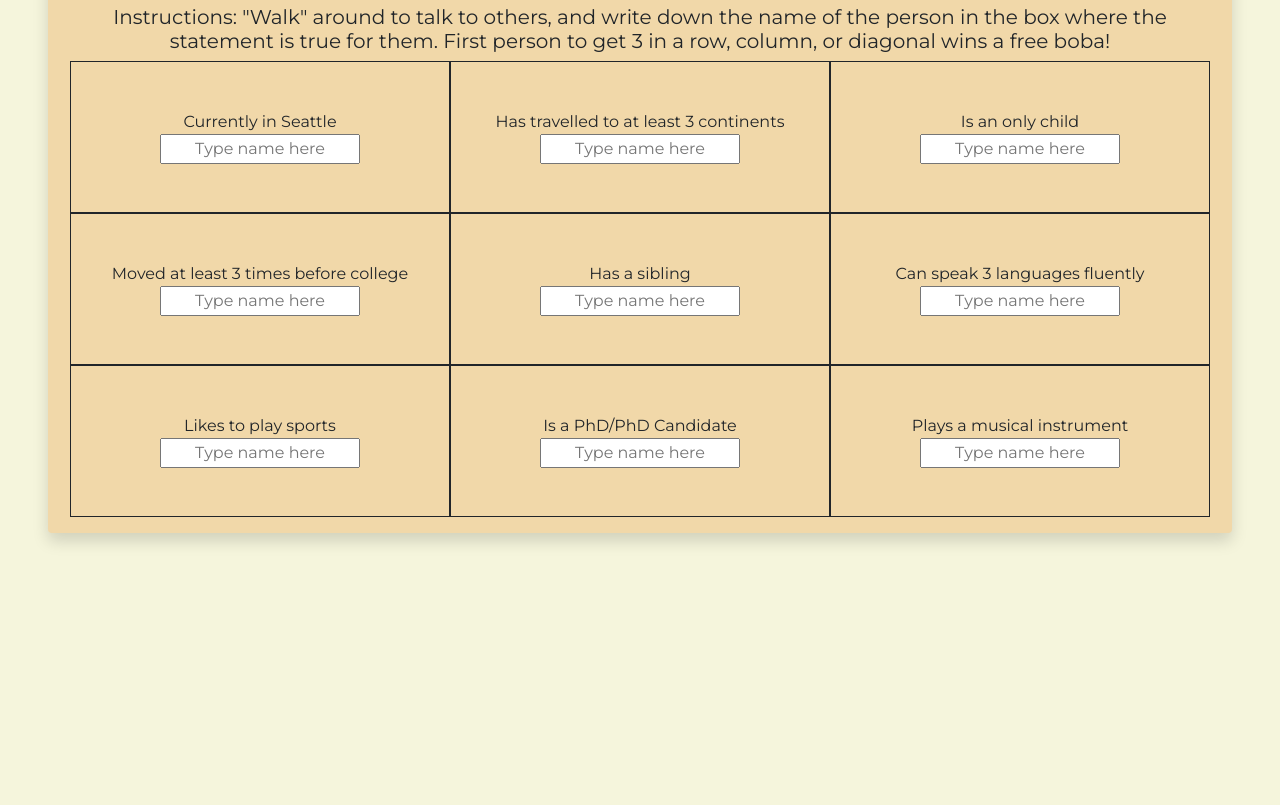
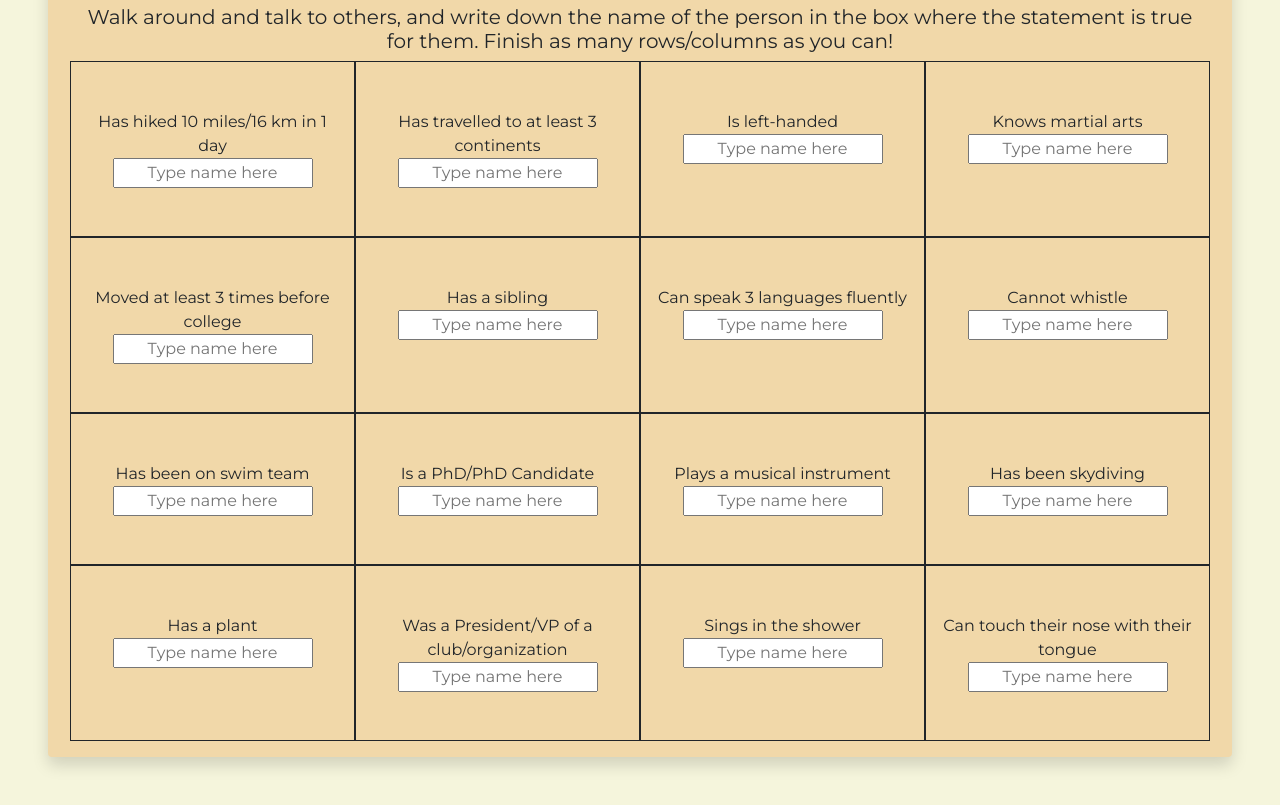
Before and after one commit to pwang19/bingoboard, a plain HTML site: page index.html in a window 1280 px wide. Shown: the part 163-968 px from the top of the page. Before the commit the page ends 800 px from the top, so only its background shows below. Drawn offline with nearby package versions, Linux system fonts and the light colour scheme.

Commit message:
created 4x4 grid
edited and added questions

```diff
--- a/index.html
+++ b/index.html
@@ -15,50 +15,79 @@
 <body>
     <main class="shadow p-3 mb-5 rounded m-5">
         <h1 class="display-1 text-center">Human Bingo!</h1>
-        <h2 class="text-center container">Instructions: "Walk" around to talk to others, and write down the name of the
+        <h2 class="text-center container">Walk around and talk to others, and write down the name of the
             person in the
-            box where the statement is true for them. First person to get 3 in a row, column, or diagonal wins a free
-            boba!
+          box where the statement is true for them. Finish as many rows/columns as you can!
         </h2>
         <section class="container">
             <div class="row text-center">
-                <div class="col-4 border border-dark py-5"> Currently in Seattle
+                <div class="col-3 border border-dark py-5"> Has hiked 10 miles/16 km in 1 day
                     <br>
                     <input type="text" class="d-inline-block text-center input" placeholder="Type name here">
                 </div>
-                <div class="col-4 border border-dark py-5"> Has travelled to at least 3 continents
+                <div class="col-3 border border-dark py-5"> Has travelled to at least 3 continents
                     <br>
                     <input type="text" class="d-inline-block text-center input" placeholder="Type name here">
                 </div>
-                <div class="col-4 border border-dark py-5"> Is an only child
+                <div class="col-3 border border-dark py-5"> Is left-handed
+                    <br>
+                    <input type="text" class="d-inline-block text-center input" placeholder="Type name here">
+                </div>
+                <div class="col-3 border border-dark py-5"> Knows martial arts
                     <br>
                     <input type="text" class="d-inline-block text-center input" placeholder="Type name here">
                 </div>
             </div>
             <div class="row text-center">
-                <div class="col-4 border border-dark py-5">Moved at least 3 times before college
+                <div class="col-3 border border-dark py-5">Moved at least 3 times before college
                     <br>
                     <input type="text" class="d-inline-block text-center input" placeholder="Type name here">
                 </div>
-                <div class="col-4 border border-dark py-5">Has a sibling
+                <div class="col-3 border border-dark py-5">Has a sibling
                     <br>
                     <input type="text" class="d-inline-block text-center input" placeholder="Type name here">
                 </div>
-                <div class="col-4 border border-dark py-5">Can speak 3 languages fluently
+                <div class="col-3 border border-dark py-5">Can speak 3 languages fluently
+                    <br>
+                    <input type="text" class="d-inline-block text-center input" placeholder="Type name here">
+                </div>
+                <div class="col-3 border border-dark py-5">Cannot whistle
                     <br>
                     <input type="text" class="d-inline-block text-center input" placeholder="Type name here">
                 </div>
             </div>
             <div class="row text-center">
-                <div class="col-4 border border-dark py-5">Likes to play sports
+                <div class="col-3 border border-dark py-5">Has been on swim team
                     <br>
                     <input type="text" class="d-inline-block text-center input" placeholder="Type name here">
                 </div>
-                <div class="col-4 border border-dark py-5">Is a PhD/PhD Candidate
+                <div class="col-3 border border-dark py-5">Is a PhD/PhD Candidate
                     <br>
                     <input type="text" class="d-inline-block text-center input" placeholder="Type name here">
                 </div>
-                <div class="col-4 border border-dark py-5">Plays a musical instrument
+                <div class="col-3 border border-dark py-5">Plays a musical instrument
+                    <br>
+                    <input type="text" class="d-inline-block text-center input" placeholder="Type name here">
+                </div>
+                <div class="col-3 border border-dark py-5">Has been skydiving
+                    <br>
+                    <input type="text" class="d-inline-block text-center input" placeholder="Type name here">
+                </div>
+            </div>
+            <div class="row text-center">
+                <div class="col-3 border border-dark py-5">Has a plant
+                    <br>
+                    <input type="text" class="d-inline-block text-center input" placeholder="Type name here">
+                </div>
+                <div class="col-3 border border-dark py-5">Was a President/VP of a club/organization
+                    <br>
+                    <input type="text" class="d-inline-block text-center input" placeholder="Type name here">
+                </div>
+                <div class="col-3 border border-dark py-5">Sings in the shower
+                    <br>
+                    <input type="text" class="d-inline-block text-center input" placeholder="Type name here">
+                </div>
+                <div class="col-3 border border-dark py-5">Can touch their nose with their tongue
                     <br>
                     <input type="text" class="d-inline-block text-center input" placeholder="Type name here">
                 </div>
```
